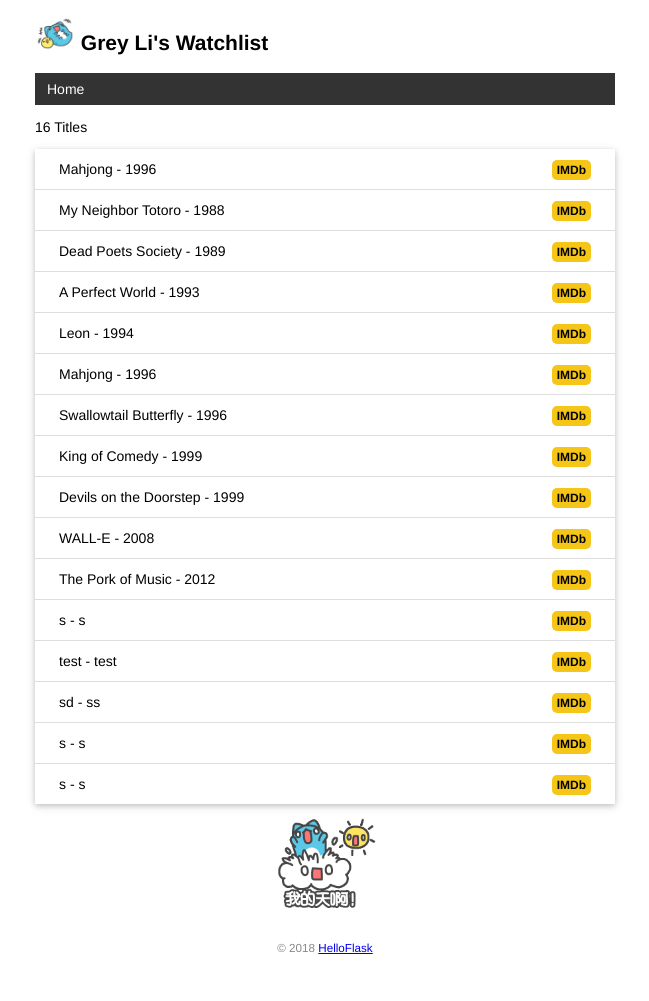
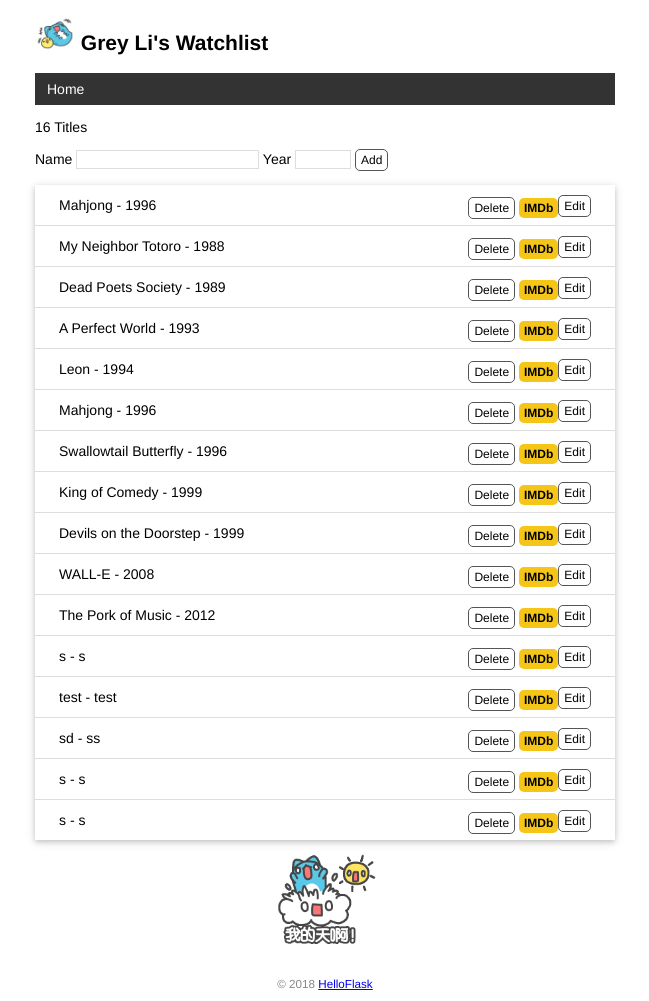
Before and after one commit to liangqianxing/Flask, a Flask app: page / in a window 1280 px wide. Shown: the whole page, without its empty margins (315-964 px from the left). Before the commit the page ends 954 px from the top, so only its background shows below. Run offline with Flask 3, Linux system fonts and the light colour scheme.

Commit message:
CREATE,edit and delete item by form

```diff
--- a/flask-demo/app.py
+++ b/flask-demo/app.py
@@ -1,6 +1,10 @@
 from flask import Flask, render_template
 from flask import url_for
+from flask import request, url_for, redirect, flash
 from markupsafe import escape
+from flask import request
+from flask import request, url_for, redirect, flash
+from flask import flash
 from flask_sqlalchemy import SQLAlchemy  # 导入扩展类
 import os
 import sys
@@ -38,11 +42,53 @@ class Movie(db.Model):  # 表名将会是 movie
     title = db.Column(db.String(60))  # 电影标题
     year = db.Column(db.String(4))  # 电影年份
 
-@app.route('/')
+@app.route('/movie/edit/<int:movie_id>', methods=['GET', 'POST'])
+def edit(movie_id):
+    movie = Movie.query.get_or_404(movie_id)
+
+    if request.method == 'POST':  # 处理编辑表单的提交请求
+        title = request.form['title']
+        year = request.form['year']
+
+        if not title or not year or len(year) != 4 or len(title) > 60:
+            flash('Invalid input.')
+            return redirect(url_for('edit', movie_id=movie_id))  # 重定向回对应的编辑页面
+
+        movie.title = title  # 更新标题
+        movie.year = year  # 更新年份
+        db.session.commit()  # 提交数据库会话
+        # flash('Item updated.')
+        return redirect(url_for('index'))  # 重定向回主页
+
+    return render_template('edit.html', movie=movie)  # 传入被编辑的电影记录
+
+@app.route('/movie/delete/<int:movie_id>', methods=['POST'])  # 限定只接受 POST 请求
+def delete(movie_id):
+    movie = Movie.query.get_or_404(movie_id)  # 获取电影记录
+    db.session.delete(movie)  # 删除对应的记录
+    db.session.commit()  # 提交数据库会话
+    # flash('Item deleted.')
+    return redirect(url_for('index'))  # 重定向回主页
+
+@app.route('/', methods=['GET', 'POST'])
 def index():
-    user = User.query.first()  # 读取用户记录
-    movies = Movie.query.all()  # 读取所有电影记录
-    return render_template('index.html', name=user.name, movies=movies)
+    if request.method == 'POST':  # 判断是否是 POST 请求
+        # 获取表单数据
+        title = request.form.get('title')  # 传入表单对应输入字段的 name 值
+        year = request.form.get('year')
+        # 验证数据
+        if not title or not year or len(year) > 4 or len(title) > 60:
+            flash('Invalid input.')  # 显示错误提示
+            return redirect(url_for('index'))  # 重定向回主页
+        # 保存表单数据到数据库
+        movie = Movie(title=title, year=year)  # 创建记录
+        db.session.add(movie)  # 添加到数据库会话
+        db.session.commit()  # 提交数据库会话
+        # flash('Item created.')  # 显示成功创建的提示
+        return redirect(url_for('index'))  # 重定向回主页
+
+    movies = Movie.query.all()
+    return render_template('index.html', movies=movies)
 
 
 @app.cli.command()
--- a/flask-demo/static/style.css
+++ b/flask-demo/static/style.css
@@ -84,3 +84,50 @@ nav li a {
 nav li a:hover {
   background-color: #111;
 }
+
+
+
+
+/* 覆盖某些浏览器对 input 元素定义的字体 */
+input[type=submit] {
+  font-family: inherit;
+}
+
+input[type=text] {
+  border: 1px solid #ddd;
+}
+
+input[name=year] {
+  width: 50px;
+}
+
+.alert {
+  position: relative;
+  padding: 7px;
+  margin: 7px 0;
+  border: 1px solid transparent;
+  color: #004085;
+  background-color: #cce5ff;
+  border-color: #b8daff;
+  border-radius: 5px;
+}
+.inline-form {
+  display: inline;
+}
+.btn {
+  font-size: 12px;
+  padding: 3px 5px;
+  text-decoration: none;
+  cursor: pointer;
+  background-color: white;
+  color: black;
+  border: 1px solid #555555;
+  border-radius: 5px;
+}
+
+.btn:hover {
+  text-decoration: none;
+  background-color: black;
+  color: white;
+  border: 1px solid black;
+}
--- a/flask-demo/templates/base.html
+++ b/flask-demo/templates/base.html
@@ -10,6 +10,9 @@
     {% endblock %}
 </head>
 <body>
+  {% for message in get_flashed_messages() %}
+    <div class="alert">{{ message }}</div>
+{% endfor %}
     <h2>
         <img alt="Avatar" class="avatar" src="{{ url_for('static', filename='images/a.gif') }}">
         {{ user.name }}'s Watchlist
--- a/flask-demo/templates/index.html
+++ b/flask-demo/templates/index.html
@@ -1,15 +1,46 @@
-{% extends 'base.html' %}
-
-{% block content %}
+{% extends 'base.html' %} {% block content %}
 <p>{{ movies|length }} Titles</p>
+<form method="post">
+  Name <input type="text" name="title" autocomplete="off" required /> Year
+  <input type="text" name="year" autocomplete="off" required />
+  <input class="btn" type="submit" name="submit" value="Add" />
+</form>
 <ul class="movie-list">
-    {% for movie in movies %}
-    <li>{{ movie.title }} - {{ movie.year }}
-        <span class="float-right">
-            <a class="imdb" href="https://www.imdb.com/find?q={{ movie.title }}" target="_blank" title="Find this movie on IMDb">IMDb</a>
-        </span>
-    </li>
-    {% endfor %}
+  {% for movie in movies %}
+  <li>
+    {{ movie.title }} - {{ movie.year }}
+    <span class="float-right">
+      <a class="btn" href="{{ url_for('edit', movie_id=movie.id) }}">Edit</a>
+    </span>
+    <span class="float-right">
+      <form
+        class="inline-form"
+        method="post"
+        action="{{ url_for('delete', movie_id=movie.id) }}"
+      >
+        <input
+          class="btn"
+          type="submit"
+          name="delete"
+          value="Delete"
+          onclick="return confirm('Are you sure?')"
+        />
+      </form>
+      <a
+        class="imdb"
+        href="https://www.imdb.com/find?q={{ movie.title }}"
+        target="_blank"
+        title="Find this movie on IMDb"
+        >IMDb</a
+      >
+    </span>
+  </li>
+  {% endfor %}
 </ul>
-<img alt="Walking Totoro" class="totoro" src="{{ url_for('static', filename='images/b.gif') }}" title="to~to~ro~">
+<img
+  alt="Walking Totoro"
+  class="totoro"
+  src="{{ url_for('static', filename='images/b.gif') }}"
+  title="to~to~ro~"
+/>
 {% endblock %}
```
Also changed, not shown: flask-demo/templates/edit.html (added, +25 -0 lines), flask-demo/data.db.
